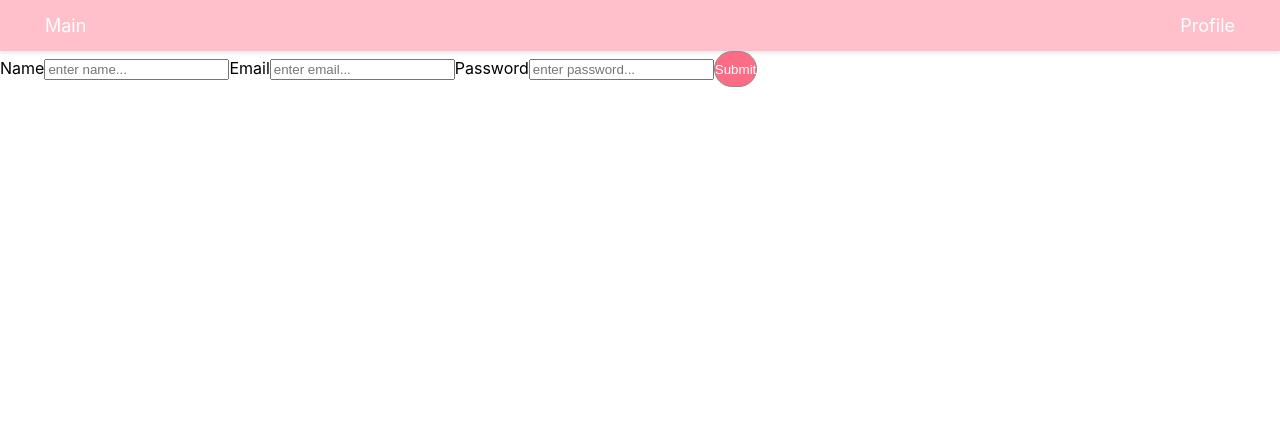
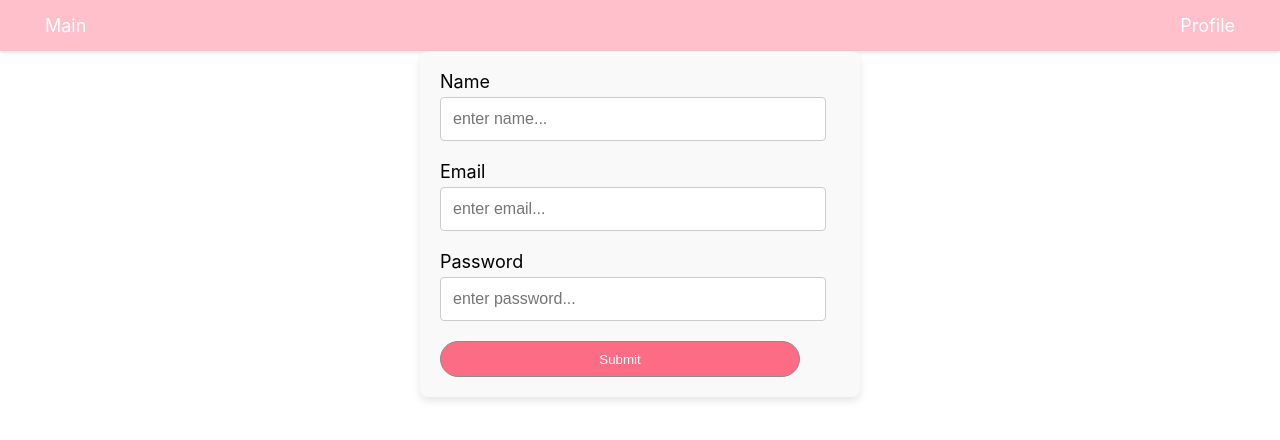
Before and after one commit to ifffShang/final, a React (Create React App) app in the folder frontend/: page /register in a window 1280 px wide. Shown: the top 440 px of the page. Built offline with nearby package versions, Linux system fonts and the light colour scheme; no server answers.

Commit message:
completed the register design

```diff
--- /dev/null
+++ b/frontend/src/pages/Register.css
@@ -0,0 +1,44 @@
+/* register.css */
+
+.register_form {
+    margin-top: 50px;
+    max-width: 400px; /* Set the max width for the form */
+    margin: 0 auto; /* Center the form horizontally */
+    padding: 20px;
+    background-color: #f9f9f9; /* Light background for the form */
+    border-radius: 8px; /* Rounded corners */
+    box-shadow: 0 4px 8px rgba(0, 0, 0, 0.1); /* Soft shadow */
+}
+
+
+/* Label styling */
+label {
+    display: block;
+    font-size: 18px;
+    margin-bottom: 5px;
+    /* text-align: center; */
+}
+
+input[type="text"],
+input[type="email"],
+input[type="password"] {
+    width: 90%; /* 输入框宽度占满整个表单 */
+    padding: 12px; /* 增加内边距，让输入框更大 */
+    margin-bottom: 20px; /* 输入框之间的间距 */
+    border: 1px solid #ccc; /* 边框颜色 */
+    border-radius: 4px; /* 圆角 */
+    margin-left: auto; /* 向左对齐 */
+    margin-right: auto; /* 向右对齐 */
+    font-size: 16px; /* 输入框内文字大小 */
+}
+
+button {
+    width: 90%;
+    margin-left: auto; /* 向左对齐 */
+    margin-right: auto; /* 向右对齐 */
+}
+
+input:focus {
+    outline: none;
+    border-color: #007BFF; /* 输入框获得焦点时的边框颜色 */
+}
--- a/frontend/src/pages/Register.js
+++ b/frontend/src/pages/Register.js
@@ -2,6 +2,7 @@ import { useState } from 'react';
 import axios from 'axios';
 import { toast } from 'react-hot-toast';
 import { useNavigate } from 'react-router-dom';
+import "./Register.css";
 
 export default function Register() {
     const navigate = useNavigate();
@@ -32,7 +33,7 @@ export default function Register() {
 
   return (
     <div>
-        <form onSubmit={registerUser}>
+        <form onSubmit={registerUser} className='register_form'>
             <label>Name</label>
             <input type='text' placeholder='enter name...' value={data.name} onChange={(e) => setData({...data, name: e.target.value})}></input>
             <label>Email</label>
```
